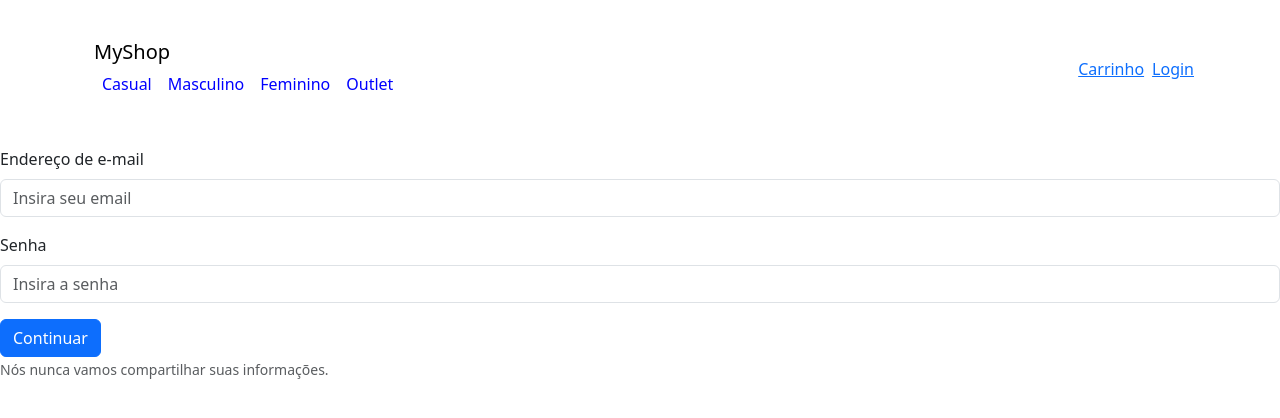
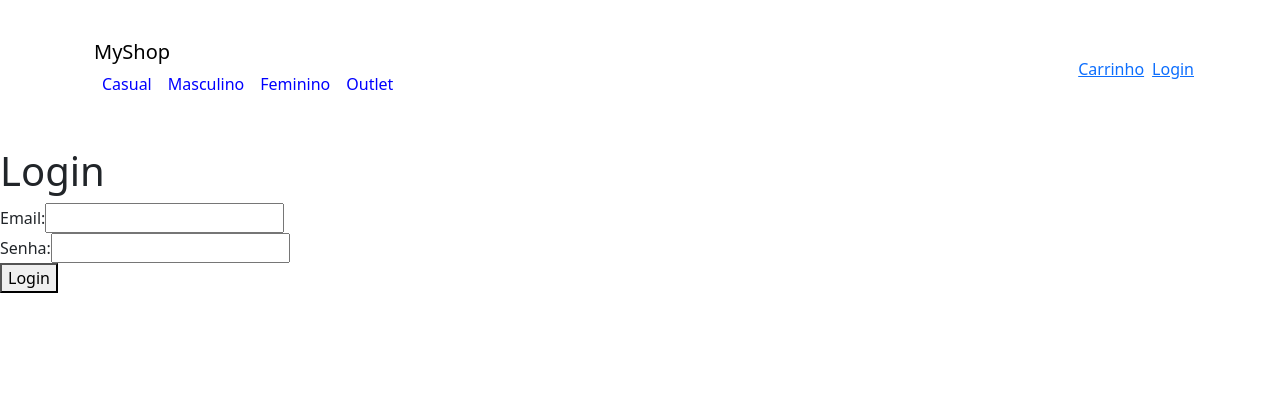
Before and after one commit to TonyWillianFIAP/Front-end, a React (Vite) app: page /Login in a window 1280 px wide. Shown: the top 418 px of the page. Built offline with nearby package versions, Linux system fonts and the light colour scheme.

Commit message:
Login e Carrinho Funcionais

```diff
--- a/src/Carrinho.jsx
+++ b/src/Carrinho.jsx
@@ -1,9 +1,29 @@
-import React from 'react'
+import React, { useState } from 'react';
 
 function Carrinho() {
+  const [quantity, setQuantity] = useState(0);
+
+  const handleAddToCart = () => {
+    setQuantity(quantity + 1);
+  };
+
   return (
-    <div>Carrinho</div>
-  )
+    <div>
+      <h1>Carrinho de Compras</h1>
+      <div>
+        <img
+          src="src\assets\shopping-cart-icon.png"
+          alt="Carrinho de Compras"
+          width="100"
+          height="100"
+        />
+      </div>
+      <div>
+        <p>Quantidade no Carrinho: {quantity}</p>
+        <button onClick={handleAddToCart}>Adicionar ao Carrinho</button>
+      </div>
+    </div>
+  );
 }
 
 export default Carrinho
--- a/src/Login.jsx
+++ b/src/Login.jsx
@@ -1,28 +1,55 @@
-import Button from 'react-bootstrap/Button';
-import Form from 'react-bootstrap/Form';
+import React, { useState } from 'react';
 
 function Login() {
+  const [email, setEmail] = useState('');
+  const [password, setPassword] = useState('');
+  const [loggedIn, setLoggedIn] = useState(false);
+
+  const handleSubmit = (e) => {
+    e.preventDefault();
+
+    // Aqui você pode adicionar a lógica de autenticação.
+    // Por exemplo, você pode verificar se o email e a senha correspondem a um usuário válido.
+
+    if (email === 'usuario@example.com' && password === 'senha123') {
+      setLoggedIn(true);
+      alert('Login bem-sucedido!');
+    } else {
+      alert('Credenciais inválidas. Tente novamente.');
+    }
+  };
+
   return (
-    <Form>
-      <Form.Group className="mb-3" controlId="formBasicEmail">
-        <Form.Label>Endereço de e-mail</Form.Label>
-        <Form.Control type="email" placeholder="Insira seu email" />
-
-      </Form.Group>
-
-      <Form.Group className="mb-3" controlId="formBasicPassword">
-        <Form.Label>Senha</Form.Label>
-        <Form.Control type="password" placeholder="Insira a senha" />
-      </Form.Group>
-
-      <Button variant="primary" type="submit">
-        Continuar
-      </Button>
-      <br/>
-      <Form.Text className="text-muted">
-          Nós nunca vamos compartilhar suas informações.
-        </Form.Text>
-    </Form>
+    <div>
+      <h1>Login</h1>
+      {loggedIn ? (
+        <p>Você está logado.</p>
+      ) : (
+        <form onSubmit={handleSubmit}>
+          <div>
+            <label htmlFor="email">Email:</label>
+            <input
+              type="email"
+              id="email"
+              value={email}
+              onChange={(e) => setEmail(e.target.value)}
+              required
+            />
+          </div>
+          <div>
+            <label htmlFor="password">Senha:</label>
+            <input
+              type="password"
+              id="password"
+              value={password}
+              onChange={(e) => setPassword(e.target.value)}
+              required
+            />
+          </div>
+          <button type="submit">Login</button>
+        </form>
+      )}
+    </div>
   );
 }
 
```
Also changed, not shown: src/assets/shopping-cart-icon.png (added).
